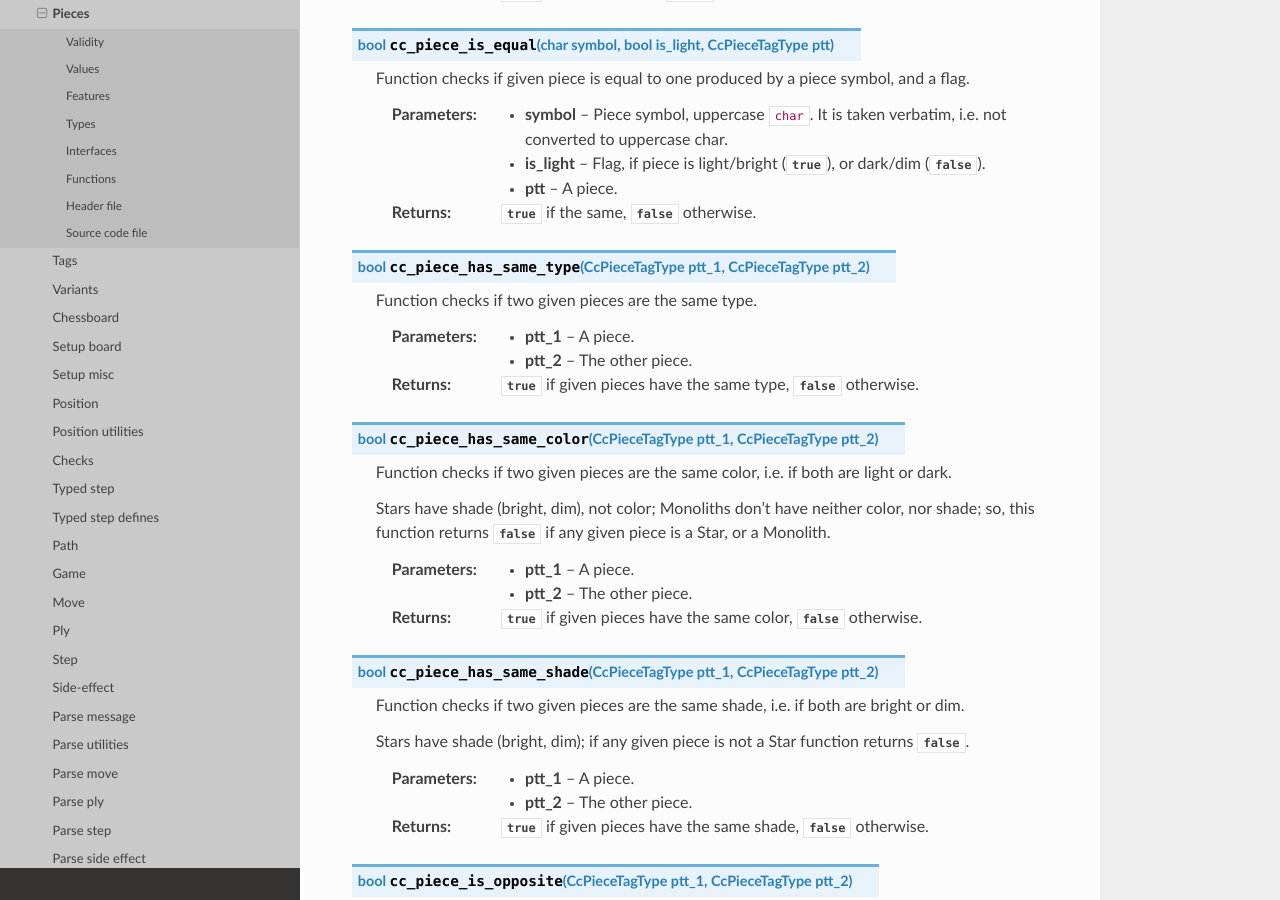
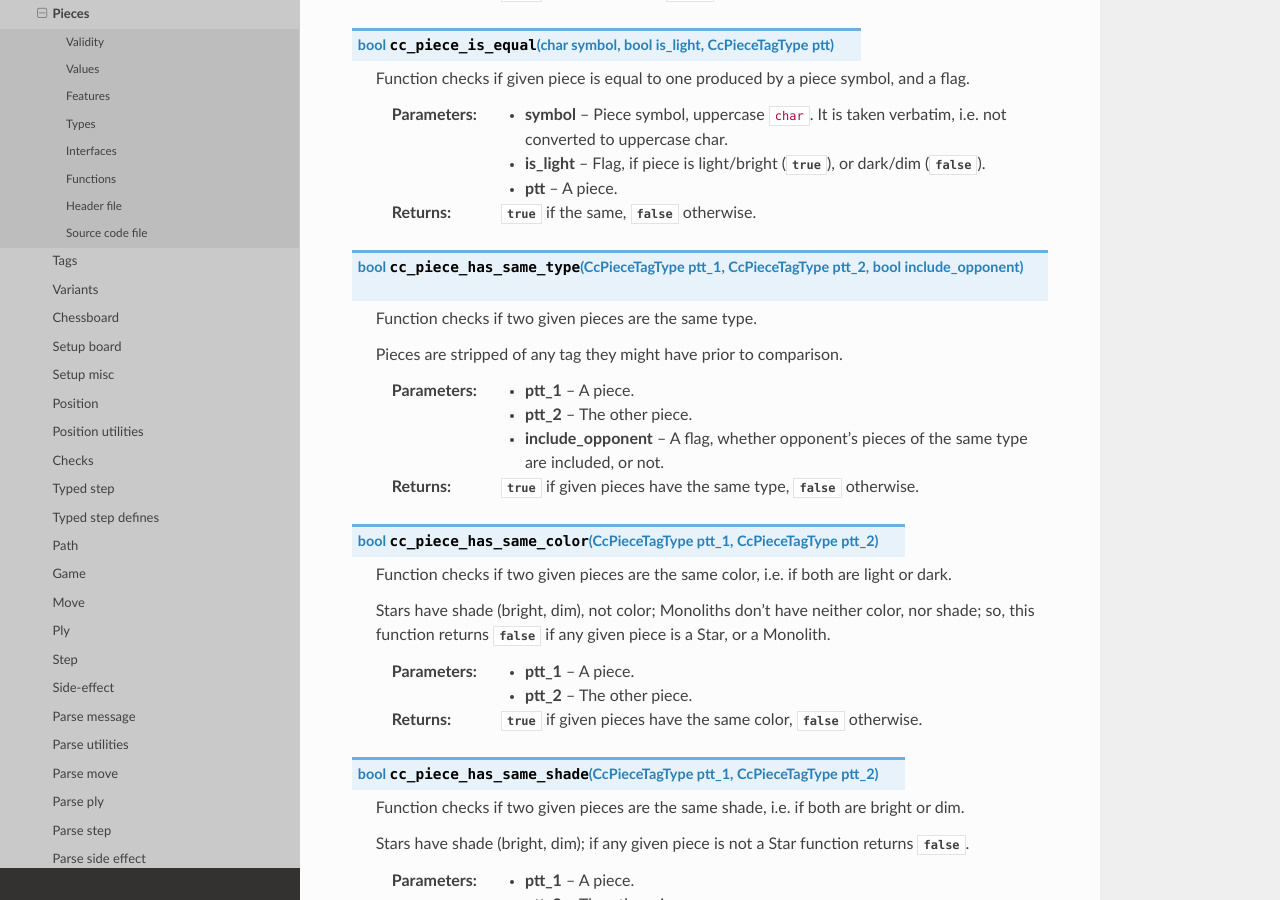
Before and after one commit to mmlacak/crochess, a Sphinx documentation site: the page built from docs/source/libcc/ccpiece.rst, in a window 1280 px wide and 900 px high, scrolled down 22163 px. Built offline with Sphinx 7.4.7 and the Read the Docs theme 3.1.0, drawn with Linux system fonts in a browser that asks for light colours.

Commit message:
Redo cc_piece_has_same_type() + docs. Fixed cc_path_cmp_compare_ply().

```diff
--- a/docs/source/conf.py
+++ b/docs/source/conf.py
@@ -26,10 +26,10 @@ copyright = '2021, Mario Mlačak'
 author = 'Mario Mlačak'
 
 # The short X.Y version
-version = "0.0.1.427:1606+20260121.024942"   # docs-new-lib-short-version-major-minor-feature-commit+meta~breaks-place-marker
+version = "0.0.1.430:1609+20260121.094940"   # docs-new-lib-short-version-major-minor-feature-commit+meta~breaks-place-marker
 
 # The full version, including alpha/beta/rc tags
-release = "0.0.1.427:1606+20260121.024942"   # docs-new-lib-full-version-major-minor-feature-commit+meta~breaks-place-marker
+release = "0.0.1.430:1609+20260121.094940"   # docs-new-lib-full-version-major-minor-feature-commit+meta~breaks-place-marker
 
 
 # -- General configuration ---------------------------------------------------
--- a/docs/source/libcc/ccpiece.rst
+++ b/docs/source/libcc/ccpiece.rst
@@ -1039,12 +1039,15 @@ Functions
     :param ptt: A piece.
     :returns: :c:data:`true` if the same, :c:data:`false` otherwise.
 
-.. c:function:: bool cc_piece_has_same_type( CcPieceTagType ptt_1, CcPieceTagType ptt_2 )
+.. c:function:: bool cc_piece_has_same_type( CcPieceTagType ptt_1, CcPieceTagType ptt_2, bool include_opponent )
 
     Function checks if two given pieces are the same type.
 
+    Pieces are stripped of any tag they might have prior to comparison.
+
     :param ptt_1: A piece.
     :param ptt_2: The other piece.
+    :param include_opponent: A flag, whether opponent's pieces of the same type are included, or not.
     :returns: :c:data:`true` if given pieces have the same type, :c:data:`false` otherwise.
 
 .. c:function:: bool cc_piece_has_same_color( CcPieceTagType ptt_1, CcPieceTagType ptt_2 )
```
Also changed, not shown: README.md (+2 -2 lines), 6 other files.
